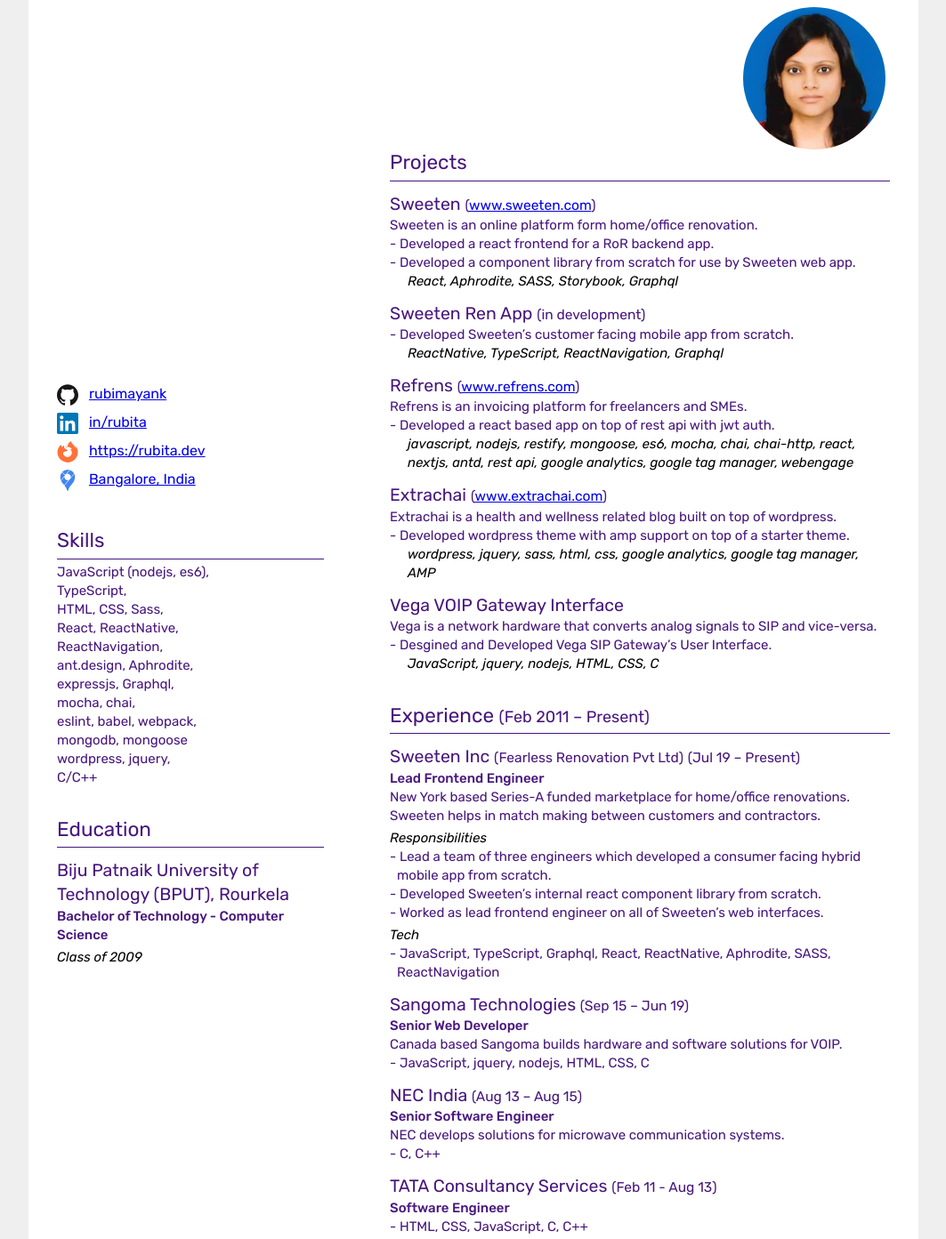
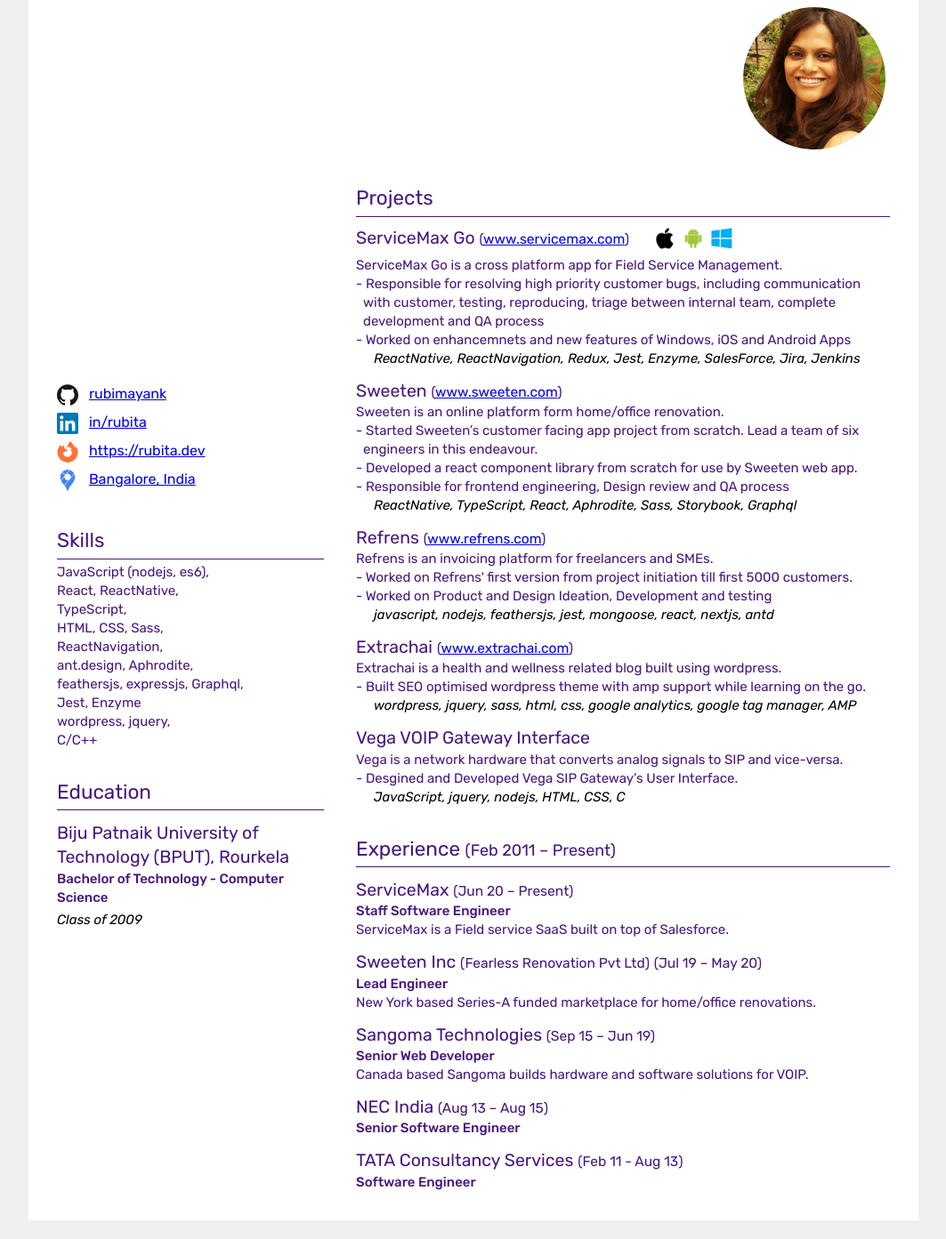
Before and after one commit to rubimayank/rubimayank.github.io, a website: page index.html in a window 1280 px wide. Shown: the part 29-1422 px from the top of the page at 89% size, without its empty margins (108-1171 px from the left). After the commit the page ends 1401 px from the top, so only its background shows below. Drawn offline with Linux system fonts and the light colour scheme; no server answers.

Commit message:
feat: svmx update

```diff
--- a/css/main.css
+++ b/css/main.css
@@ -284,8 +284,12 @@
   }
 
   .right-col {
-    width: 562px;
+    width: 600px;
     margin-top: -70px;
+  }
+
+  .right-col .projects {
+    padding-top: 40px;
   }
 
   .education-mobile {
@@ -439,6 +443,25 @@
   }
 }
 
+.h3-wrapper {
+  display: flex;
+  align-items: center;
+}
+
+.copy ul.store-links {
+  display: flex;
+  padding: 4px 4px 4px 24px;
+}
+
+.store-links li {
+  padding: 4px;
+}
+
+.store-links li img {
+  width: 24px;
+  height: auto;
+}
+
 .contact-list li img {
   width: 24px;
   height: auto;
@@ -449,6 +472,10 @@
   width: 24px;
   height: auto;
   margin-right: 8px;
+}
+
+.gmail {
+  display: none;
 }
 
 .gmail svg {
@@ -484,6 +511,10 @@
     fill: #4285F4;
     display: inline-flex;
   }
+}
+
+.whatsapp {
+  display: none;
 }
 
 .whatsapp svg {
--- a/index.html
+++ b/index.html
@@ -4,7 +4,7 @@
 <head>
   <meta charset="utf-8">
   <title>Rubita Kumari</title>
-  <link rel='icon' href='img/rubi.png' />
+  <link rel='icon' href='img/fav.png' />
   <meta name="description" content="">
   <meta name="viewport" content="width=device-width, initial-scale=1">
 
@@ -15,7 +15,6 @@
 
   <link rel="stylesheet" href="css/normalize.css">
   <link rel="stylesheet" href="css/main.css">
-
   <meta name="theme-color" content="#b234b0">
 </head>
 
@@ -27,16 +26,22 @@
     <div class='row header-row'>
       <header>
         <h1>Rubita Kumari</h1>
-        <span class='title'>Web and App Developer</span>
+        <span class='title'>Web and App Engineer</span>
       </header>
       <div class='dp'>
-        <img src='img/rubi.jpg' alt='Rubita' />
+        <img src='img/rubita.png' alt='Rubita' />
       </div>
     </div>
     <div class='row page-row'>
       <div class='left-col'>
         <div class='contacts'>
           <ul class='contact-list'>
+            <li class='whatsapp' id='whatsapp'>
+              <svg role="img" viewBox="0 0 24 24" xmlns="http://www.w3.org/2000/svg"><title>WhatsApp</title><path d="M17.472 14.382c-.297-.149-1.758-.867-2.03-.967-.273-.099-.471-.148-.67.15-.197.297-.767.966-.94 1.164-.173.199-.347.223-.644.075-.297-.15-1.255-.463-2.39-1.475-.883-.788-1.48-1.761-1.653-2.059-.173-.297-.018-.458.13-.606.134-.133.298-.347.446-.52.149-.174.198-.298.298-.497.099-.198.05-.371-.025-.52-.075-.149-.669-1.612-.916-2.207-.242-.579-.487-.5-.669-.51-.173-.008-.371-.01-.57-.01-.198 0-.52.074-.792.372-.272.297-1.04 1.016-1.04 2.479 0 1.462 1.065 2.875 1.213 3.074.149.198 2.096 3.2 5.077 4.487.709.306 1.262.489 1.694.625.712.227 1.36.195 1.871.118.571-.085 1.758-.719 2.006-1.413.248-.694.248-1.289.173-1.413-.074-.124-.272-.198-.57-.347m-5.421 7.403h-.004a9.87 9.87 0 01-5.031-1.378l-.361-.214-3.741.982.998-3.648-.235-.374a9.86 9.86 0 01-1.51-5.26c.001-5.45 4.436-9.884 9.888-9.884 2.64 0 5.122 1.03 6.988 2.898a9.825 9.825 0 012.893 6.994c-.003 5.45-4.437 9.884-9.885 9.884m8.413-18.297A11.815 11.815 0 0012.05 0C5.495 0 .16 5.335.157 11.892c0 2.096.547 4.142 1.588 5.945L.057 24l6.305-1.654a11.882 11.882 0 005.683 1.448h.005c6.554 0 11.89-5.335 11.893-11.893a11.821 11.821 0 00-3.48-8.413Z"/></svg>
+            </li>
+            <li class='gmail' id='gmail'>
+              <svg role="img" viewBox="0 0 24 24" xmlns="http://www.w3.org/2000/svg"><title>Mail</title><path d="M24 4.5v15c0 .85-.65 1.5-1.5 1.5H21V7.387l-9 6.463-9-6.463V21H1.5C.649 21 0 20.35 0 19.5v-15c0-.425.162-.8.431-1.068C.7 3.16 1.076 3 1.5 3H2l10 7.25L22 3h.5c.425 0 .8.162 1.069.432.27.268.431.643.431 1.068z"/></svg>
+            </li>
             <li class='github'>
               <svg role="img" viewBox="0 0 24 24" xmlns="http://www.w3.org/2000/svg"><title>GitHub</title><path d="M12 .297c-6.63 0-12 5.373-12 12 0 5.303 3.438 9.8 8.205 11.385.6.113.82-.258.82-.577 0-.285-.01-1.04-.015-2.04-3.338.724-4.042-1.61-4.042-1.61C4.422 18.07 3.633 17.7 3.633 17.7c-1.087-.744.084-.729.084-.729 1.205.084 1.838 1.236 1.838 1.236 1.07 1.835 2.809 1.305 3.495.998.108-.776.417-1.305.76-1.605-2.665-.3-5.466-1.332-5.466-5.93 0-1.31.465-2.38 1.235-3.22-.135-.303-.54-1.523.105-3.176 0 0 1.005-.322 3.3 1.23.96-.267 1.98-.399 3-.405 1.02.006 2.04.138 3 .405 2.28-1.552 3.285-1.23 3.285-1.23.645 1.653.24 2.873.12 3.176.765.84 1.23 1.91 1.23 3.22 0 4.61-2.805 5.625-5.475 5.92.42.36.81 1.096.81 2.22 0 1.606-.015 2.896-.015 3.286 0 .315.21.69.825.57C20.565 22.092 24 17.592 24 12.297c0-6.627-5.373-12-12-12"/></svg>
               <span><a target='_blank' href='https://github.com/rubimayank'>rubimayank</a></span>
@@ -60,22 +65,20 @@
           <p class='with-breaks'>
             <span>Software Engineer with web and hybrid mobile app development experience.</span>
             <span>I enjoy building beautiful and responsive websites and apps using JavaScript, Typescript, React and React Native.</span>
-            <span>In past nine years I have worked across the board from building to managing projects.</span>
+            <span>In past ten years I have worked across the board from development, testing to managing projects.</span>
           </p>
         </div>
         <section class='skills copy'>
           <h2>Skills</h2>
           <p class='with-breaks'>
             <span>JavaScript (nodejs, es6),</span>
+            <span>React, ReactNative,</span>
             <span>TypeScript,</span>
             <span>HTML, CSS, Sass,</span>
-            <span>React, ReactNative,</span>
             <span>ReactNavigation,</span>
             <span>ant.design, Aphrodite,</span>
-            <span>expressjs, Graphql,</span>
-            <span>mocha, chai,</span>
-            <span>eslint, babel, webpack,</span>
-            <span>mongodb, mongoose</span>
+            <span>feathersjs, expressjs, Graphql,</span>
+            <span>Jest, Enzyme</span>
             <span>wordpress, jquery,</span>
             <span>C/C++</span>
           </p>
@@ -90,37 +93,41 @@
       <div class='right-col copy'>
         <section class='projects'>
           <h2>Projects</h2>
+          <div class='h3-wrapper'>
+            <h3>ServiceMax Go <small>(<a href='https://www.servicemax.com' target='_blank'>www.servicemax.com</a>)</small></h3>
+            <ul class='store-links'>
+              <li><a href='https://apps.apple.com/us/app/servicemax-go/id1331753646' title='iOS' target="_blank"><img src='./img/ios.png'/></a></li>
+              <li><a href='https://play.google.com/store/apps/details?id=com.servicemaxinc.fsa&hl=en&gl=US' title='Android' target='_blank'><img src='./img/android.png'/></a></li>
+              <li><a href='https://www.microsoft.com/en-us/p/servicemax-go/9nqhxjfgfvml' title='Windows' target='_blank'><img src='./img/windows.png'/></a></li>
+            </ul>
+          </div>
+          <p>ServiceMax Go is a cross platform app for Field Service Management.</p>
+          <ul>
+            <li class='dashed'>Responsible for resolving high priority customer bugs, including communication with customer, testing, reproducing, triage between internal team, complete development and QA process</li>
+            <li class='dashed'>Worked on enhancemnets and new features of Windows, iOS and Android Apps</li>
+            <li class='tabbed'><i>ReactNative, ReactNavigation, Redux, Jest, Enzyme, SalesForce, Jira, Jenkins</i></li>
+          </ul>
           <h3>Sweeten <small>(<a href='https://www.sweeten.com' target='_blank'>www.sweeten.com</a>)</small></h3>
           <p>Sweeten is an online platform form home/office renovation.</p>
           <ul>
-            <li class='dashed'>Developed a react frontend for a RoR backend app.</li>
-            <li class='dashed'>Developed a component library from scratch for use by Sweeten web app.</li>
-            <li class='tabbed'><i>React, Aphrodite, SASS, Storybook, Graphql</i></li>
-          </ul>
-          <h3>Sweeten Ren App <small>(in development)</small></h3>
-          <ul>
-            <li class='dashed'>Developed Sweeten’s customer facing mobile app from scratch.</li>
-            <li class='tabbed'><i>ReactNative, TypeScript, ReactNavigation, Graphql</i></li>
+            <li class='dashed'>Started Sweeten’s customer facing app project from scratch. Lead a team of six engineers in this endeavour.</li>
+            <li class='dashed'>Developed a react component library from scratch for use by Sweeten web app.</li>
+            <li class='dashed'>Responsible for frontend engineering, Design review and QA process</li>
+            <li class='tabbed'><i>ReactNative, TypeScript, React, Aphrodite, Sass, Storybook, Graphql</i></li>
           </ul>
           <h3>Refrens <small>(<a href='https://www.refrens.com' target='_blank'>www.refrens.com</a>)</small></h3>
           <p>Refrens is an invoicing platform for freelancers and SMEs.</p>
           <ul>
-            <li class='dashed'>Developed a react based app on top of rest api with jwt auth.</li>
-            <li class='tabbed'><i>javascript, nodejs, restify, mongoose, es6, mocha, chai, chai-http, react, nextjs, antd, rest api, google analytics, google tag manager, webengage</i></li>
+            <li class='dashed'>Worked on Refrens' first version from project initiation till first 5000 customers.</li>
+            <li class='dashed'>Worked on Product and Design Ideation, Development and testing </li>
+            <li class='tabbed'><i>javascript, nodejs, feathersjs, jest, mongoose, react, nextjs, antd</i></li>
           </ul>
           <h3>Extrachai <small>(<a href='https://www.extrachai.com' target='_blank'>www.extrachai.com</a>)</small></h3>
-          <p>Extrachai is a health and wellness related blog built on top of wordpress.</p>
+          <p>Extrachai is a health and wellness related blog built using wordpress.</p>
           <ul>
-            <li class='dashed'>Developed wordpress theme with amp support on top of a starter theme.</li>
+            <li class='dashed'>Built SEO optimised wordpress theme with amp support while learning on the go.</li>
             <li class='tabbed'><i>wordpress, jquery, sass, html, css, google analytics, google tag manager, AMP</i></li>
           </ul>
-          <!--
-          <h3>Unfactory <small>(<a href='https://www.unfactory.in' target='_blank'>www.unfactory.in</a>)</small></h3>
-          <p>Unfactory is an online marketplace for independent artists and creators.</p>
-          <ul>
-            <li class='tabbed'><i>google analytics, google tag manager, webengage</i></li>
-          </ul>
-          -->
           <h3>Vega VOIP Gateway Interface</h3>
           <p>Vega is a network hardware that converts analog signals to SIP and vice-versa.</p>
           <ul>
@@ -130,54 +137,22 @@
         </section>
         <section class='experience'>
           <h2>Experience <small>(Feb 2011 – Present)</small></h2>
-          <h3>Sweeten Inc <small>(Fearless Renovation Pvt Ltd)</small> <small>(Jul 19 – Present)</small></h3>
-          <h4>Lead Frontend Engineer</h4>
-          <p>New York based Series-A funded marketplace for home/office renovations. Sweeten helps in match making between customers and contractors.</p>
-          <h5>Responsibilities</h5>
-          <ul>
-            <li class='dashed'>Lead a team of three engineers which developed a consumer facing hybrid mobile app from scratch.</li>
-            <li class='dashed'>Developed Sweeten’s internal react component library from scratch.</li>
-            <li class='dashed'>Worked as lead frontend engineer on all of Sweeten’s web interfaces.</li>
-          </ul>
-          <h5>Tech</h5>
-          <ul>
-            <li class='dashed'>JavaScript, TypeScript, Graphql, React, ReactNative, Aphrodite, SASS, ReactNavigation</li>
-          </ul>
+          <h3>ServiceMax <small>(Jun 20 – Present)</small></h3>
+          <h4>Staff Software Engineer</h4>
+          <p>ServiceMax is a Field service SaaS built on top of Salesforce.</p>
+          <h3>Sweeten Inc <small>(Fearless Renovation Pvt Ltd)</small> <small>(Jul 19 – May 20)</small></h3>
+          <h4>Lead Engineer</h4>
+          <p>New York based Series-A funded marketplace for home/office renovations.</p>
           <h3>Sangoma Technologies <small>(Sep 15 – Jun 19)</small></h3>
           <h4>Senior Web Developer</h4>
           <p>Canada based Sangoma builds hardware and software solutions for VOIP.</p>
-          <!--
-          <h5>Responsibilities</h5>
-          <ul>
-            <li class='dashed'>Desgined and Developed Vega SIP Gateway’s User Interface.</li>
-            <li class='dashed'>Worked on FreePBX’s User Interface.</li>
-          </ul>
-          <h5>Technologies</h5>
-          -->
-          <ul>
-            <li class='dashed'>JavaScript, jquery, nodejs, HTML, CSS, C</li>
-          </ul>
           <h3>NEC India <small>(Aug 13 – Aug 15)</small></h3>
           <h4>Senior Software Engineer</h4>
+          <!--
           <p>NEC develops solutions for microwave communication systems.</p>
-          <!--
-          <h5>Responsibilities</h5>
-          <ul>
-            <li class='dashed'>Responsible for "Quality of Service (QOS)" module for CPlane in Layer 2 and TCP/IP filters development.</li>
-          </ul>
-          <h5>Technologies</h5>
           -->
-          <ul>
-            <li class='dashed'>C, C++</li>
-          </ul>
           <h3>TATA Consultancy Services <small>(Feb 11 - Aug 13)</small></h3>
           <h4>Software Engineer</h4>
-          <!--
-          <h5>Technologies</h5>
-          -->
-          <ul>
-            <li class='dashed'>HTML, CSS, JavaScript, C, C++</li>
-          </ul>
         </div>
       </section>
       <section class='education-mobile copy'>
@@ -189,6 +164,36 @@
     </div>
   </main>
   <div style='page-break-before:always'></div>
-  <div style='position:absolute;bottom:0'></div>
+ <div style='position:absolute;bottom:0'></div>
+  <script>
+    function addLink(id, title, href) {
+      const span = document.createElement('span');
+      const a = document.createElement('a');
+      a.setAttribute('href', href.replace(/\s/g, ''));
+      a.setAttribute('title', title);
+      a.setAttribute('target', '_blank');
+      a.innerText = title;
+      span.appendChild(a);
+      const wrapper = document.getElementById(id);
+      wrapper.appendChild(span)
+      wrapper.style.display = 'list-item';
+    }
+    if(window && window.fetch) {
+      fetch('./info.json').then((response) => {
+        const { status } = response || {};
+        if (status === 200) {
+          response.json().then((info) => {
+            const { phone, email } = info || {};
+            if (phone) {
+              addLink('whatsapp', phone, `tel:${phone}`);
+            }
+            if (phone) {
+              addLink('gmail', email, `mailto:${email}`);
+            }
+          });
+        }
+      });
+    }
+  </script>
 </body>
 </html>
```
Also changed, not shown: favicon.png (added), img/android.png (added), img/fav.png (added), img/ios.png (added), img/rubi.jpg (deleted), img/rubi.png (deleted), img/rubita.png (added), img/windows.png (added), 3 other files.
